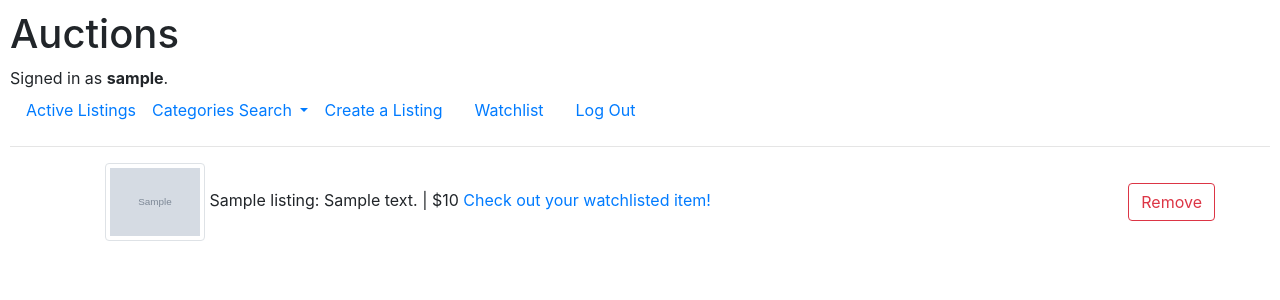
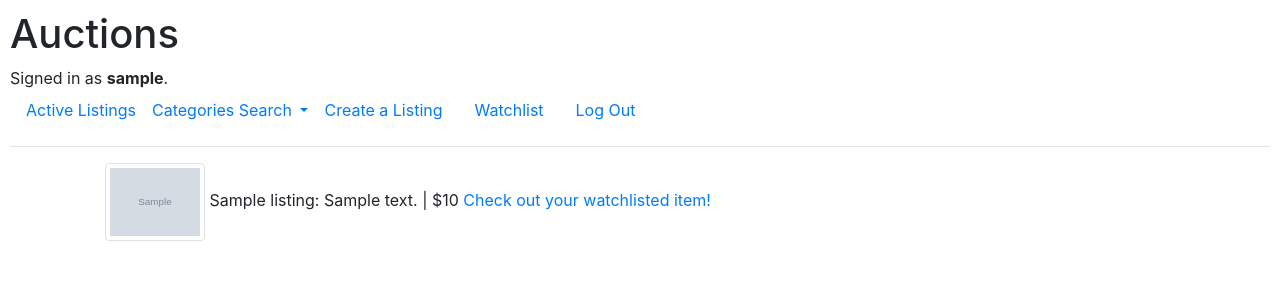
Before and after one commit to NearBee/Commerce, a Django app: page /watchlist/1 in a window 1280 px wide. Shown: the top 300 px of the page. Run offline with Django 3.2, Linux system fonts and the light colour scheme; a user stored in the database is signed in; tables that the repository leaves empty hold one stand-in row (values such as "Sample post"); grey boxes marked "Sample" are stand-in pictures; some libraries are stand-ins or nearby versions.

Commit message:
Removed "Remove" button from watchlist page

```diff
--- a/commerce/auctions/templates/auctions/watchlist.html
+++ b/commerce/auctions/templates/auctions/watchlist.html
@@ -15,12 +15,13 @@
                 ${{ item.item_initial_price }}
                 <a href="{% url 'listing' item.id %}">Check out your watchlisted item!</a>
             </div>
-            <div class="col-md-2 text-right">
+            <!-- <div class="col-md-2 text-right">
                 <form name="remove_button" type="submit" method="post">
                     {% csrf_token %}
                     <button class="btn btn-outline-danger" name="remove_button" type="submit">Remove</button>
                 </form>
             </div>
+            Delete button if needed for watchlist deletion implementation -->
         </div>
     </div>
 </ul>
```
